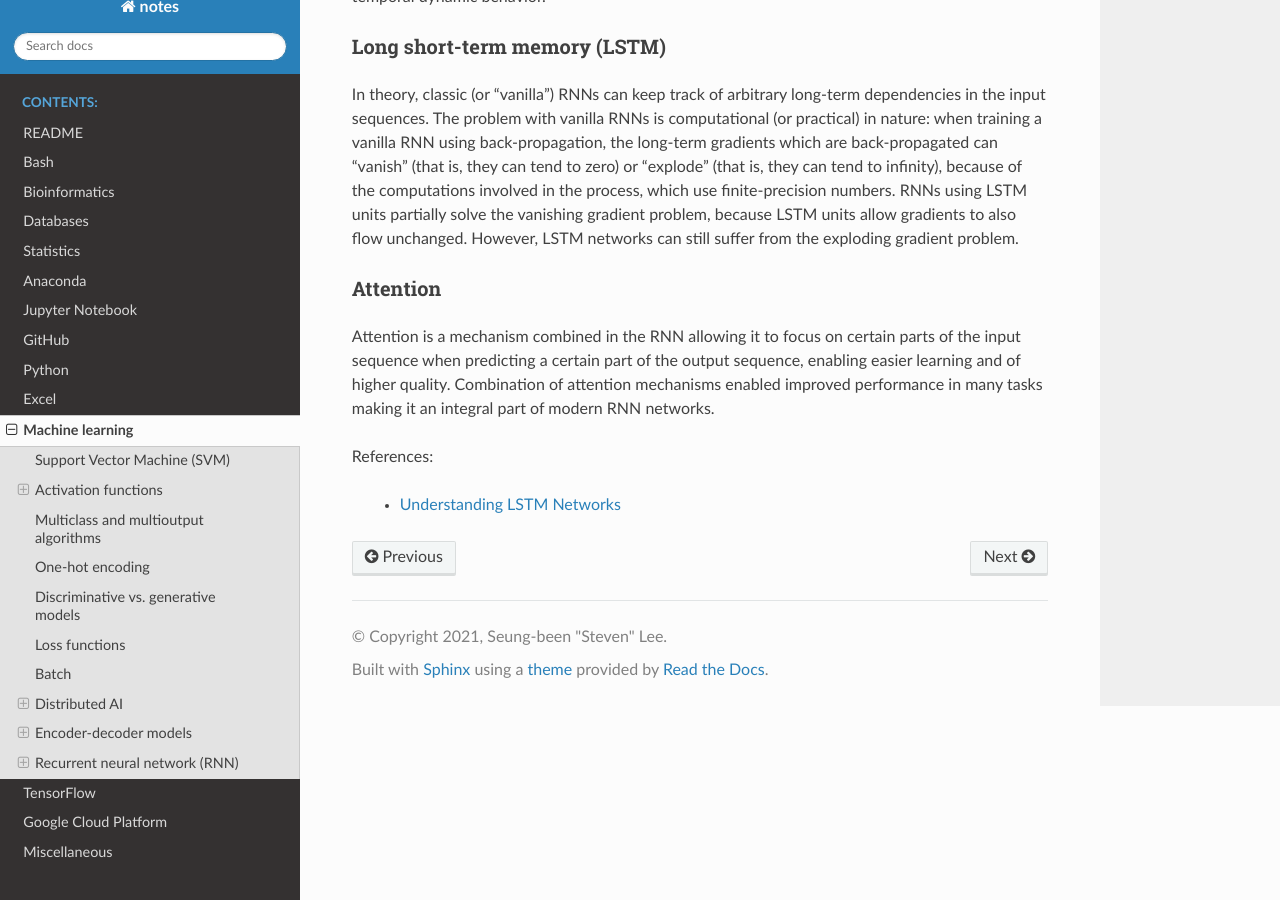
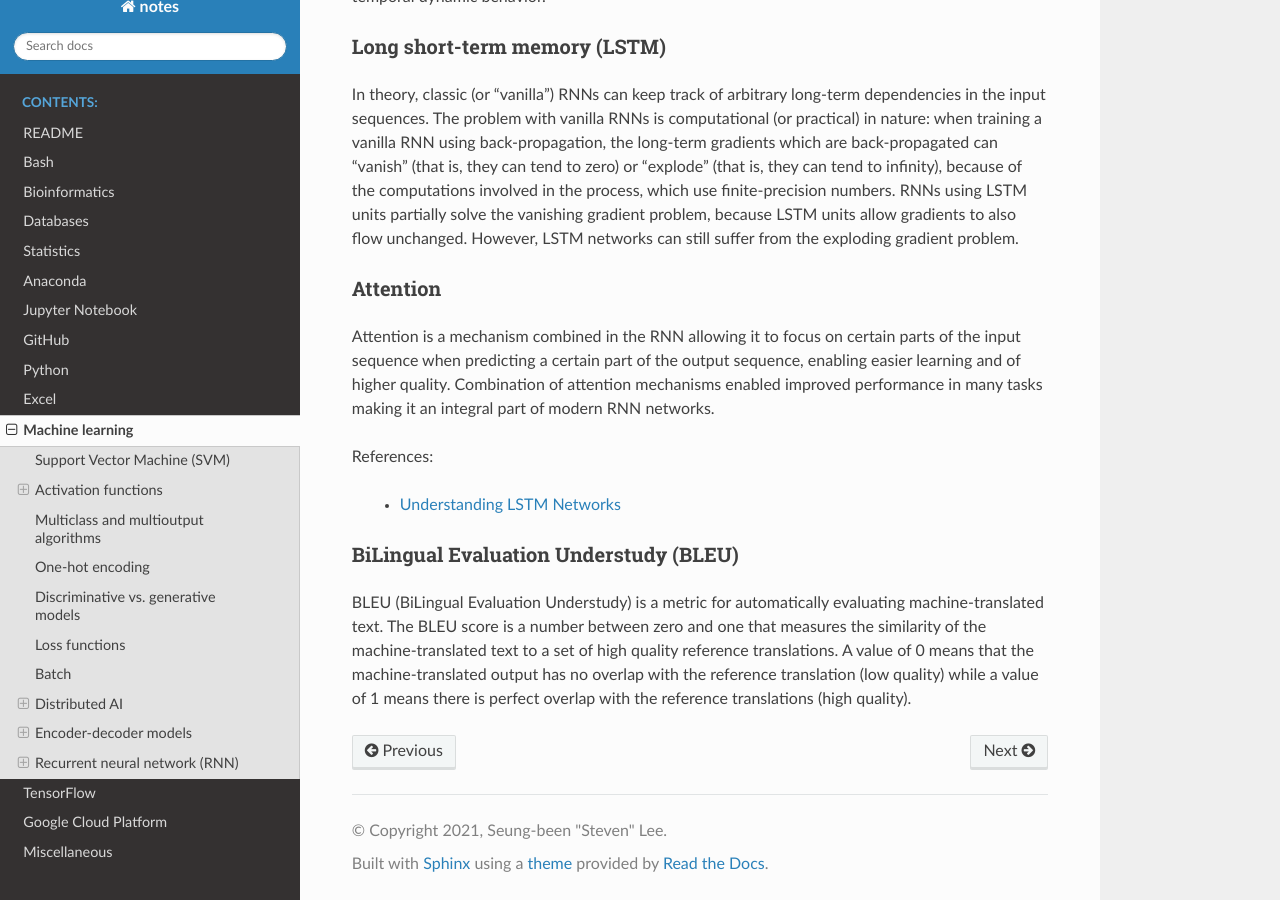
Before and after one commit to sbslee/notes, a Sphinx documentation site: the page built from docs/machine_learning.rst, in a window 1280 px wide and 900 px high, scrolled down 7490 px. Built offline with Sphinx 7.4.7 and the Read the Docs theme 2.0.0, drawn with Linux system fonts in a browser that asks for light colours.

Commit message:
Update docs

```diff
--- a/docs/machine_learning.rst
+++ b/docs/machine_learning.rst
@@ -205,3 +205,8 @@ Attention is a mechanism combined in the RNN allowing it to focus on certain par
 References:
 
   - `Understanding LSTM Networks <https://colah.github.io/posts/2015-08-Understanding-LSTMs/>`__
+
+BiLingual Evaluation Understudy (BLEU)
+--------------------------------------
+
+BLEU (BiLingual Evaluation Understudy) is a metric for automatically evaluating machine-translated text. The BLEU score is a number between zero and one that measures the similarity of the machine-translated text to a set of high quality reference translations. A value of 0 means that the machine-translated output has no overlap with the reference translation (low quality) while a value of 1 means there is perfect overlap with the reference translations (high quality).
```
